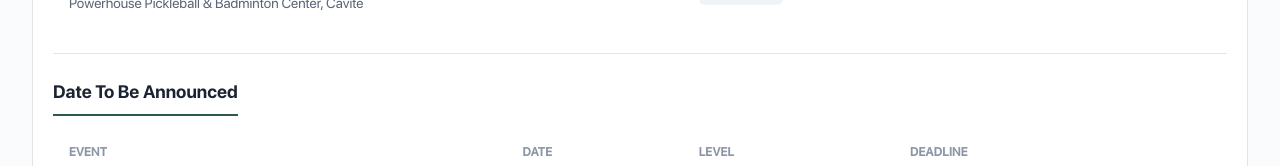
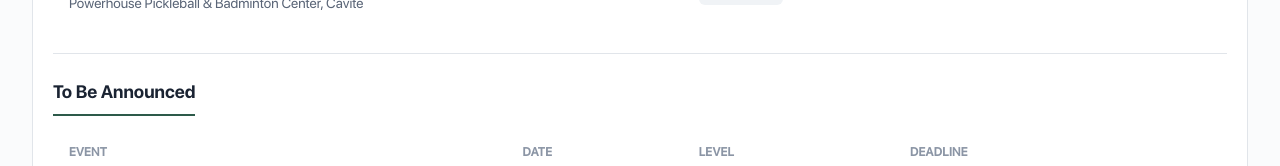
Before and after one commit to airemcs/shuttleboard, a React (Vite) app: page /events in a window 1280 px wide. Shown: the part 772-938 px from the top of the page. Built offline with nearby package versions, Linux system fonts and the light colour scheme.

Commit message:
Minor Change

```diff
--- a/src/components/EventTable.tsx
+++ b/src/components/EventTable.tsx
@@ -19,7 +19,7 @@ function groupEventsByMonth(events: Event[]): Map<string, Event[]> {
         year: "numeric"
       });
     } else {
-      monthYear = "Date To Be Announced";
+      monthYear = "To Be Announced";
     }
 
     if (!grouped.has(monthYear)) {
```
